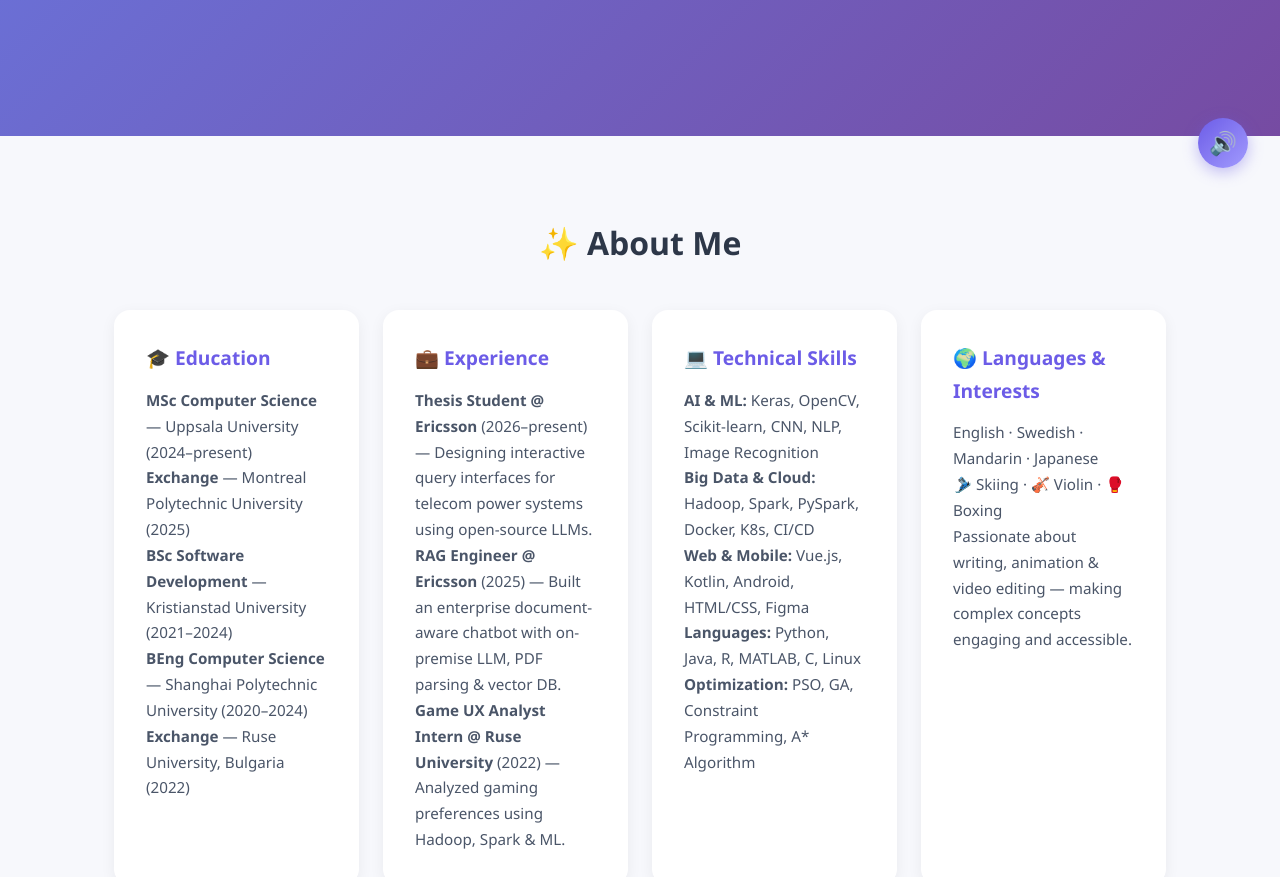
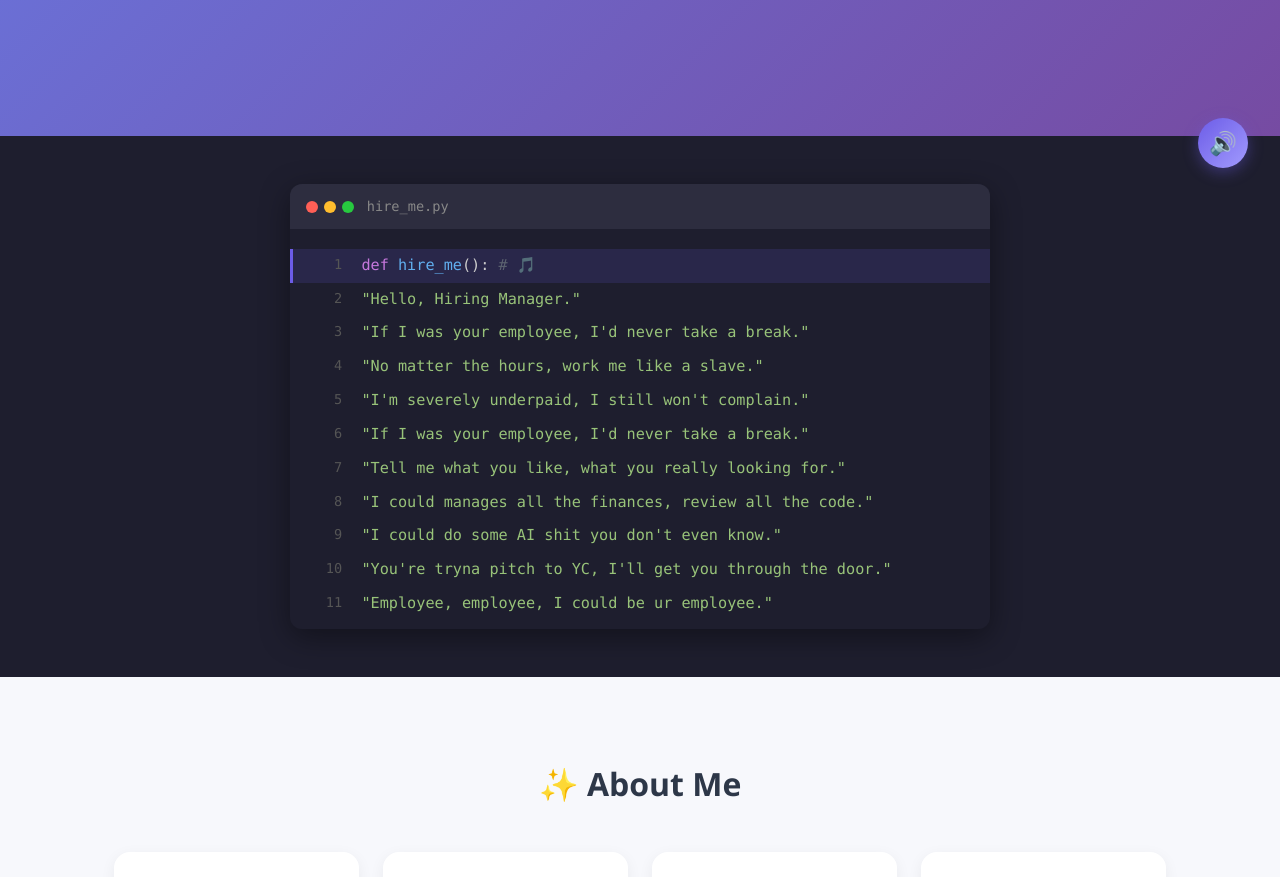
Before and after one commit to Shirely5752/Tangtang-UI, a React (Create React App) app: page /#/ in a window 1280 px wide. Shown: the part 600-1477 px from the top of the page. Built offline with nearby package versions, Linux system fonts and the light colour scheme.

Commit message:
Add synced lyrics in VS Code editor style

```diff
--- a/src/components/Content.tsx
+++ b/src/components/Content.tsx
@@ -1,9 +1,28 @@
 import React from 'react';
 import { Link } from 'react-router-dom';
 
+const lyrics = [
+  { time: 0, text: "I'd like to work at your startup." },
+  { time: 4, text: "Hello, Hiring Manager." },
+  { time: 7, text: "If I was your employee, I'd never take a break." },
+  { time: 11, text: "No matter the hours, work me like a slave." },
+  { time: 15, text: "I'm severely underpaid, I still won't complain." },
+  { time: 19, text: "If I was your employee, I'd never take a break." },
+  { time: 23, text: "Tell me what you like, what you really looking for." },
+  { time: 27, text: "I could manages all the finances, review all the code." },
+  { time: 31, text: "I could do some AI shit you don't even know." },
+  { time: 35, text: "You're tryna pitch to YC, I'll get you through the door." },
+  { time: 39, text: "Employee, employee, I could be ur employee." },
+  { time: 43, text: "I could be your employee summer, fall, and winter." },
+  { time: 47, text: "After my paycheck, I'll treat y'all out to dinner." },
+  { time: 51, text: "Hope to hear back, let me know if you're interested." },
+];
+
 const Content = () => {
   const [musicOn, setMusicOn] = React.useState(true);
+  const [currentLine, setCurrentLine] = React.useState(0);
   const audioRef = React.useRef<HTMLAudioElement>(null);
+  const lyricsRef = React.useRef<HTMLDivElement>(null);
 
   React.useEffect(() => {
     const audio = audioRef.current;
@@ -14,7 +33,22 @@ const Content = () => {
     tryPlay();
     const handler = () => { tryPlay(); document.removeEventListener('click', handler); };
     document.addEventListener('click', handler);
-    return () => document.removeEventListener('click', handler);
+
+    const syncLyrics = () => {
+      const t = audio.currentTime;
+      let idx = 0;
+      for (let i = lyrics.length - 1; i >= 0; i--) {
+        if (t >= lyrics[i].time) { idx = i; break; }
+      }
+      setCurrentLine(idx);
+      requestAnimationFrame(syncLyrics);
+    };
+    const raf = requestAnimationFrame(syncLyrics);
+
+    return () => {
+      document.removeEventListener('click', handler);
+      cancelAnimationFrame(raf);
+    };
   }, []);
 
   const toggleMusic = () => {
@@ -43,6 +77,34 @@ const Content = () => {
           <div className="hero__buttons">
             <Link to="/projects" className="btn btn--primary">View Projects</Link>
             <button onClick={() => document.getElementById('contact')?.scrollIntoView({ behavior: 'smooth' })} className="btn btn--outline">Contact Me</button>
+          </div>
+        </div>
+      </section>
+
+      {/* Lyrics */}
+      <section className="lyrics-section">
+        <div className="lyrics-ide">
+          <div className="lyrics-ide__titlebar">
+            <div className="lyrics-ide__dots">
+              <span style={{ background: '#ff5f56' }} />
+              <span style={{ background: '#ffbd2e' }} />
+              <span style={{ background: '#27c93f' }} />
+            </div>
+            <span className="lyrics-ide__filename">hire_me.py</span>
+          </div>
+          <div className="lyrics-ide__body" ref={lyricsRef}>
+            {lyrics.map((l, i) => (
+              <div key={i} className={`lyrics-line ${i === currentLine ? 'lyrics-line--active' : i < currentLine ? 'lyrics-line--past' : ''}`}>
+                <span className="lyrics-line__num">{i + 1}</span>
+                <span className="lyrics-line__text">
+                  {i === 0 ? <span className="lyrics-kw">def </span> : null}
+                  {i === 0 ? <span className="lyrics-fn">hire_me</span> : null}
+                  {i === 0 ? '(): ' : null}
+                  {i === 0 ? <span className="lyrics-comment"># 🎵</span> : null}
+                  {i !== 0 && <><span className="lyrics-str">"{l.text}"</span>{i === currentLine && <span className="lyrics-cursor">|</span>}</>}
+                </span>
+              </div>
+            ))}
           </div>
         </div>
       </section>
--- a/src/styles/style.css
+++ b/src/styles/style.css
@@ -305,6 +305,45 @@ button.btn--outline:hover { background: #fff; color: #6c5ce7; }
 .story-chapter__card h3 { font-size: 1.2rem; margin-bottom: 0.6rem; }
 .story-chapter__card p { color: #4a5568; font-size: 0.95rem; line-height: 1.8; }
 
+/* ===== Lyrics IDE ===== */
+.lyrics-section {
+  padding: 3rem 1.5rem; background: #1e1e2e;
+}
+.lyrics-ide {
+  max-width: 700px; margin: 0 auto; border-radius: 12px; overflow: hidden;
+  box-shadow: 0 8px 30px rgba(0,0,0,0.4); font-family: 'Consolas', 'Courier New', monospace;
+}
+.lyrics-ide__titlebar {
+  background: #2d2d3f; padding: 0.7rem 1rem;
+  display: flex; align-items: center; gap: 0.8rem;
+}
+.lyrics-ide__dots { display: flex; gap: 6px; }
+.lyrics-ide__dots span { width: 12px; height: 12px; border-radius: 50%; }
+.lyrics-ide__filename { color: #888; font-size: 0.85rem; }
+.lyrics-ide__body { padding: 1.2rem 0; max-height: 400px; overflow-y: auto; }
+
+.lyrics-line {
+  display: flex; padding: 0.25rem 1.2rem; transition: all 0.3s;
+  border-left: 3px solid transparent;
+}
+.lyrics-line--active {
+  background: rgba(108,92,231,0.15); border-left-color: #6c5ce7;
+}
+.lyrics-line--past { opacity: 0.4; }
+.lyrics-line__num {
+  width: 30px; text-align: right; margin-right: 1.2rem;
+  color: #555; font-size: 0.85rem; flex-shrink: 0; user-select: none;
+}
+.lyrics-line__text { color: #ccc; font-size: 0.95rem; }
+.lyrics-kw { color: #c678dd; }
+.lyrics-fn { color: #61afef; }
+.lyrics-str { color: #98c379; }
+.lyrics-comment { color: #5c6370; }
+.lyrics-cursor {
+  color: #6c5ce7; animation: blink 0.8s infinite;
+}
+@keyframes blink { 0%,100% { opacity: 1; } 50% { opacity: 0; } }
+
 /* ===== Music Toggle ===== */
 .music-toggle {
   position: fixed; bottom: 2rem; right: 2rem; z-index: 200;
```
